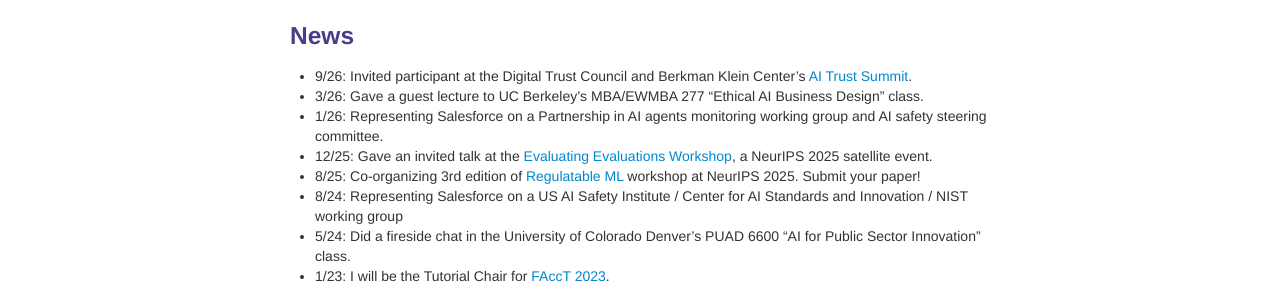
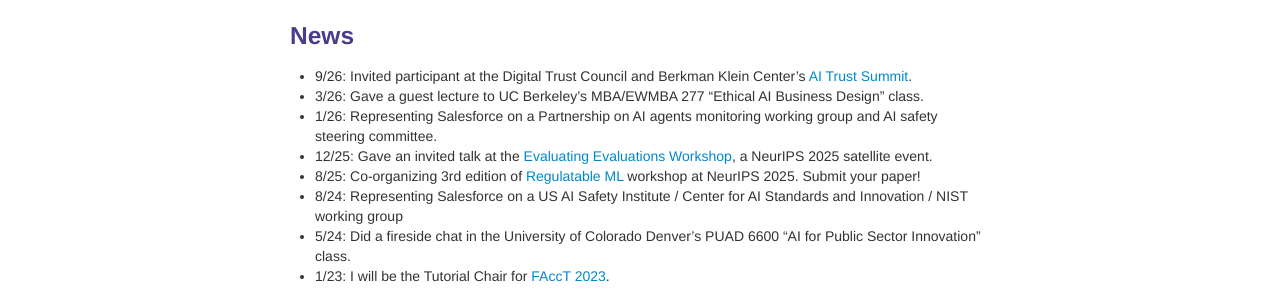
Before and after one commit to shftan/shftan.github.io, a Jekyll site: the page built from index.md, in a window 1280 px wide and 900 px high. Shown: the part 446-744 px from the top of the window. Built offline with Jekyll 4.4.1, drawn with Linux system fonts in a browser that asks for light colours.

```diff
--- a/index.md
+++ b/index.md
@@ -32,7 +32,7 @@ You can reach me at ht395 AT cornell.edu.
 </div>
 - 9/26: Invited participant at the Digital Trust Council and Berkman Klein Center's [AI Trust Summit](https://digitaltrustcouncil.com/summit).
 - 3/26: Gave a guest lecture to UC Berkeley's MBA/EWMBA 277 "Ethical AI Business Design" class.
-- 1/26: Representing Salesforce on a Partnership in AI agents monitoring working group and AI safety steering committee.
+- 1/26: Representing Salesforce on a Partnership on AI agents monitoring working group and AI safety steering committee.
 - 12/25: Gave an invited talk at the [Evaluating Evaluations Workshop](https://evalevalai.com/events/workshop-2025/), a NeurIPS 2025 satellite event.
 - 8/25: Co-organizing 3rd edition of [Regulatable ML](https://regulatableml.github.io/) workshop at NeurIPS 2025. Submit your paper!
 - 8/24: Representing Salesforce on a US AI Safety Institute / Center for AI Standards and Innovation / NIST working group
```
